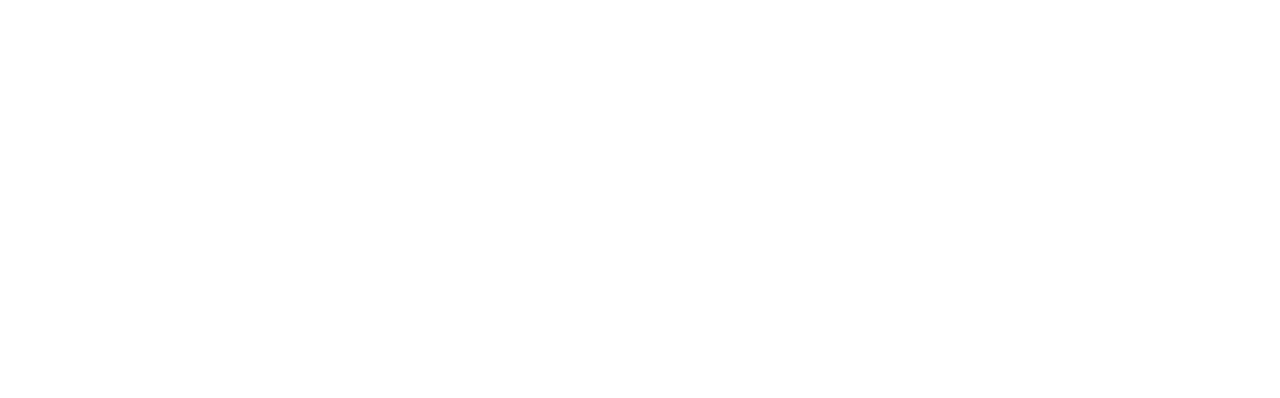
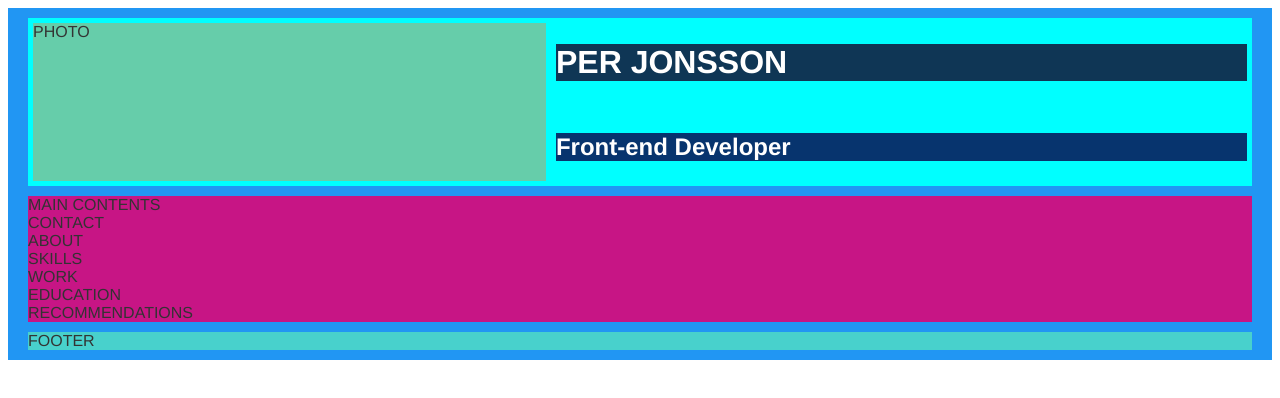
Before and after one commit to perjo927/cv, a website with bundled scripts: page src/index.html in a window 1280 px wide. Built offline with nearby package versions, Linux system fonts and the light colour scheme.

Commit message:
feat/init: skeleton

```diff
--- a/package.json
+++ b/package.json
@@ -2,5 +2,9 @@
   "name": "cv2018",
   "version": "1.0.0",
   "main": "./src/index.js",
-  "license": "MIT"
+  "license": "MIT",
+  "dependencies": {},
+  "devDependencies": {
+    "node-sass": "^4.8.3"
+  }
 }
--- a/src/index.html
+++ b/src/index.html
@@ -1,5 +1,32 @@
 <html>
+  <head>
+  </head>
 <body>
+  <div class="grid">
+    <nav></nav>
+
+    <header>
+      <div class="photo">PHOTO</div>
+      <h1 class="title">PER JONSSON</h1>
+      <h2 class="subtitle">Front-end Developer</h2>
+    </header>
+
+    <main>
+      MAIN CONTENTS
+      <div class="contact">CONTACT</div>
+      <div class="about">ABOUT</div>
+      <div class="skills">SKILLS</div>
+      <div class="work">WORK</div>
+      <div class="education">EDUCATION</div>
+      <div class="recommendations">RECOMMENDATIONS</div>
+    </main>
+
+    <footer>
+      FOOTER
+    </footer>
+  </div>
+
   <script src="./index.js"></script>
+
 </body>
 </html>
--- a/src/index.js
+++ b/src/index.js
@@ -1 +1,3 @@
+import './index.scss'
+
 console.log("hello world 2");
--- /dev/null
+++ b/src/index.scss
@@ -0,0 +1,66 @@
+$font-stack:    Helvetica, sans-serif;
+$primary-color: #333;
+
+body {
+    font: 100% $font-stack;
+    color: $primary-color;
+}
+
+.grid {
+    display: grid;
+    grid-template-areas:
+      'nav . . . .'
+      'nav header header header header'
+      'nav main main main main'
+      'nav footer footer footer footer';
+    grid-gap: 10px;
+    // grid-column-gap: 50px;
+    // grid-row-gap: 50px;
+    grid-template-columns: 0px 1fr 1fr 1fr 1fr;
+    padding: 0 20px 10px 10px;
+    background-color: #2196F3;
+}
+
+nav {
+    grid-area: nav;
+}
+
+header {
+    grid-area: header;
+    display: grid;
+    grid-template-areas:
+      'photo title'
+      'photo subtitle';
+    grid-gap: 10px;
+    padding: 5px 5px;
+    background: aqua;
+}
+
+h1 {
+    grid-area: title;
+    background: #0f3655;
+    color: white;
+}
+
+h2 {
+    grid-area: subtitle;
+    background: #07346e;
+    color: white;
+}
+
+.photo {
+    grid-area: photo;
+    background: mediumaquamarine;
+}
+
+main {
+    grid-area: main;
+    display: grid;
+    background: mediumvioletred;
+}
+
+
+footer {
+    grid-area: footer;
+    background: mediumturquoise;
+}
```
Also changed, not shown: 1 other file.
